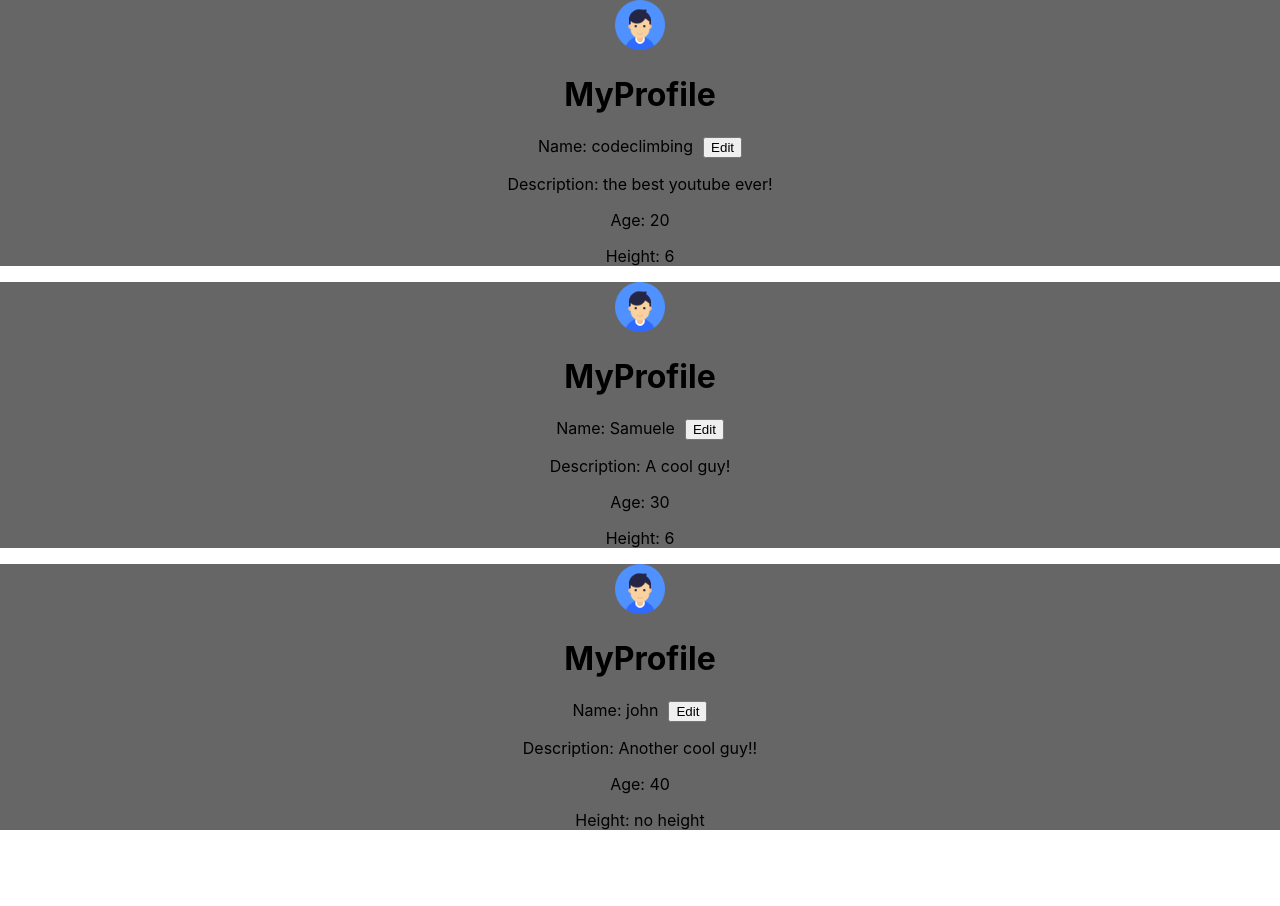
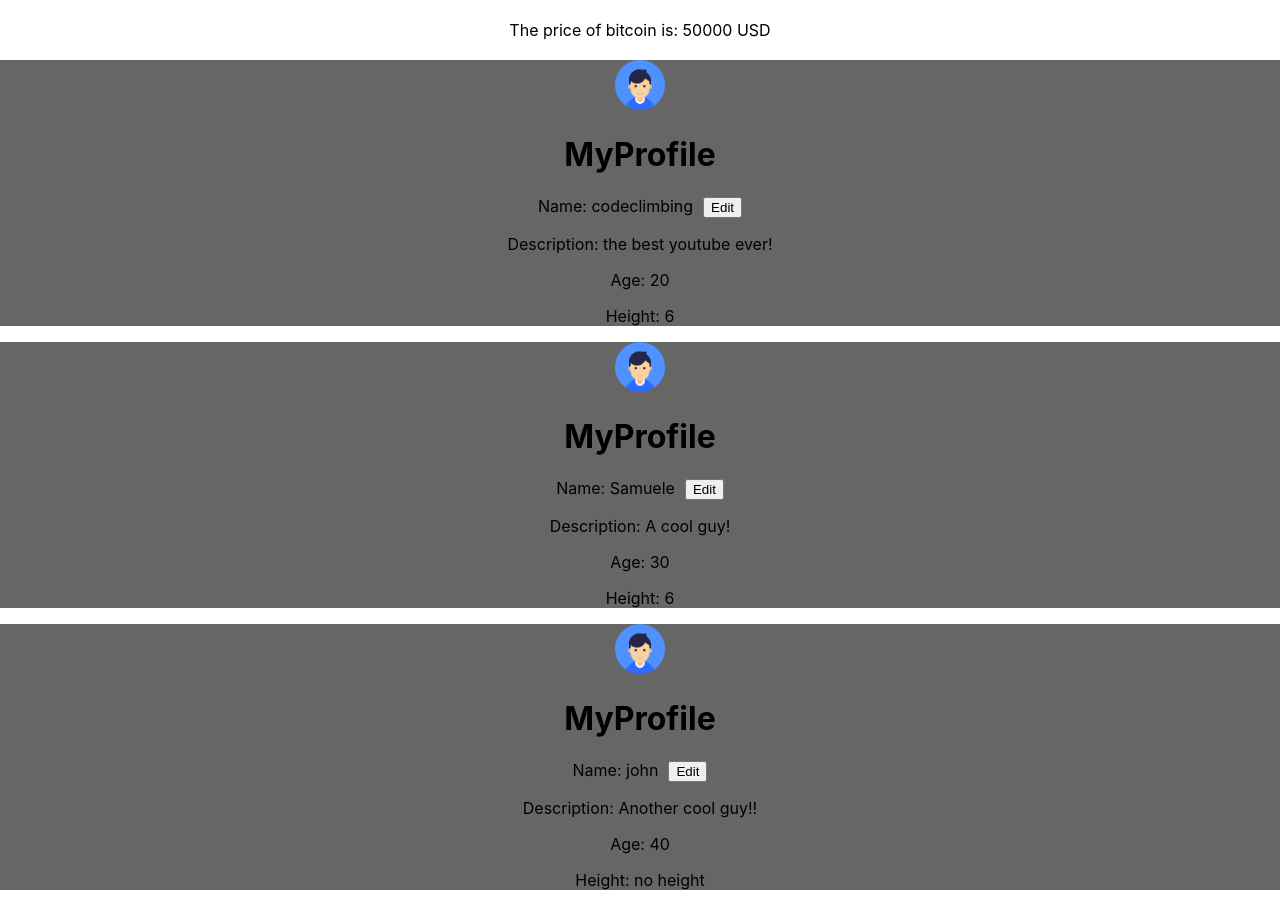
Before and after one commit to SamueleA/react-crash-course, a React (Create React App) app: page / in a window 1280 px wide. Before the commit the page ends 846 px from the top, so only its background shows below. Built offline with nearby package versions, Linux system fonts and the light colour scheme.

Commit message:
get btc price

```diff
--- a/package.json
+++ b/package.json
@@ -6,6 +6,7 @@
     "@testing-library/jest-dom": "^5.11.4",
     "@testing-library/react": "^11.1.0",
     "@testing-library/user-event": "^12.1.10",
+    "axios": "^0.21.1",
     "prop-types": "^15.7.2",
     "react": "^17.0.1",
     "react-dom": "^17.0.1",
--- a/src/App.js
+++ b/src/App.js
@@ -1,10 +1,12 @@
 import MyProfile from './components/MyProfile';
 import UserAvatar from './components/UserAvatar';
+import BtcPrice from './components/BtcPrice';
 import './App.css';
 
 function App() {
   return (
     <div className="App">
+      <BtcPrice />
       <MyProfile
         name="codeclimbing"
         description="the best youtube ever"
--- /dev/null
+++ b/src/components/BtcPrice/index.js
@@ -0,0 +1,40 @@
+import { useState, useEffect } from 'react';
+
+const BtcPrice = () => {
+  const [btcPrice, setBtcPrice] = useState(0);
+  const [loading, setLoading] = useState(true);
+
+  const getBtcPrice = () => {
+    setTimeout(() => {
+      setBtcPrice(50000)
+      setLoading(false);
+    }, 2000)
+  };
+
+  useEffect(() => {
+    getBtcPrice();
+  }, []);
+
+  useEffect(() => {
+    if (!loading) {
+      alert('We got the Btc data!');
+    }
+  }, [loading]);
+
+  // useEffect(() => {
+  //   const unsubscribe = subscribe();
+  //   return(
+  //     () => {
+  //       unsubscribe();
+  //     }
+  //   );
+  // });
+
+  return (
+    <div style={{ padding: 20 }}>
+      {loading ?  'loading' : `The price of bitcoin is: ${btcPrice} USD`}
+    </div>
+  );
+};
+
+export default BtcPrice;
```
Also changed, not shown: 2 other files (tests, documents, lock files or other folders).
